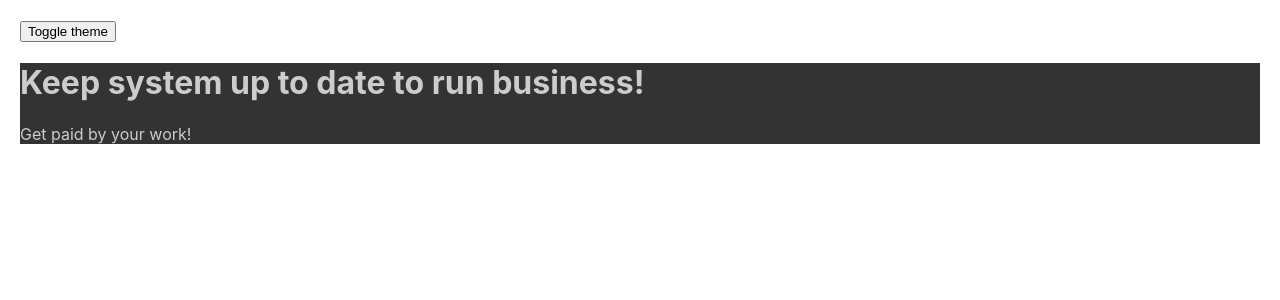
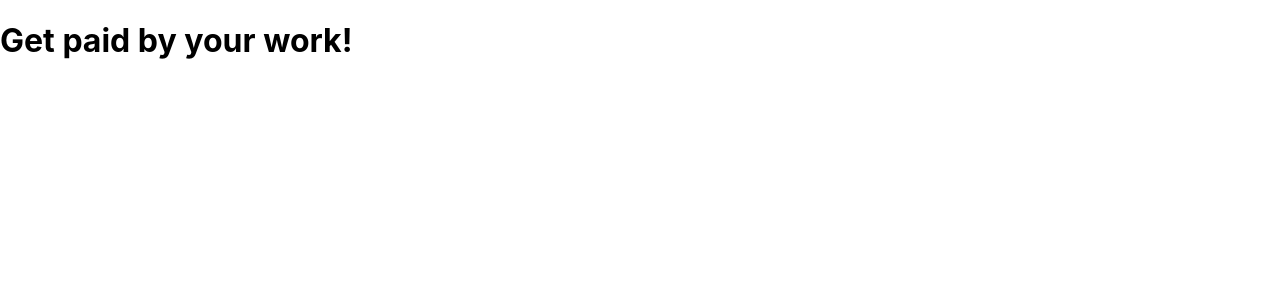
Before and after one commit to nguyenuit/reactjs-practice, a React (Create React App) app in the folder tiktok/: page / in a window 1280 px wide. Shown: the top 300 px of the page. Built offline with nearby package versions, Linux system fonts and the light colour scheme.

Commit message:
Global State with Context + useReducer

```diff
--- a/tiktok/src/App.js
+++ b/tiktok/src/App.js
@@ -1,22 +1,8 @@
-import Content from "./Content"
-import { ThemeContext } from "./ThemeContext"
-import { useContext } from "react"
-import "./App.css"
-
-// Context
-// Component A => Component B => Component C
-
-// 1. Create context
-// 2. Provider
-// 3. Consumer
-
 function App(){
-  const context = useContext(ThemeContext)
   return (
-      <div style={{padding: 20}}>
-        <button onClick={context.toggleTheme}>Toggle theme</button>
-        <Content />
-      </div>
+    <div>
+      <h1>Get paid by your work!</h1>
+    </div>
   )
 }
 
```
